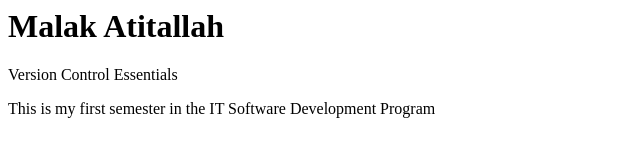
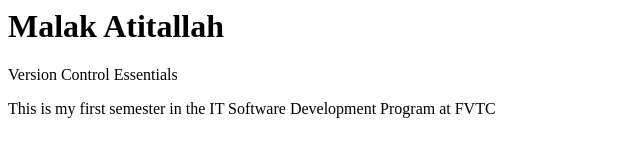
Before and after one commit to malakatit/Versions-Control--Demo1, a plain HTML site: page Index.html in a window 1280 px wide. Shown: the full height of the page, 0-640 px from the left. Drawn offline with Linux system fonts and the light colour scheme.

```diff
--- a/Index.html
+++ b/Index.html
@@ -1,3 +1,3 @@
 <h1>Malak Atitallah</h1>
 <p>Version Control Essentials</p>
-<p> This is my first semester in the IT Software Development Program</p>
+<p> This is my first semester in the IT Software Development Program at FVTC</p>
```
